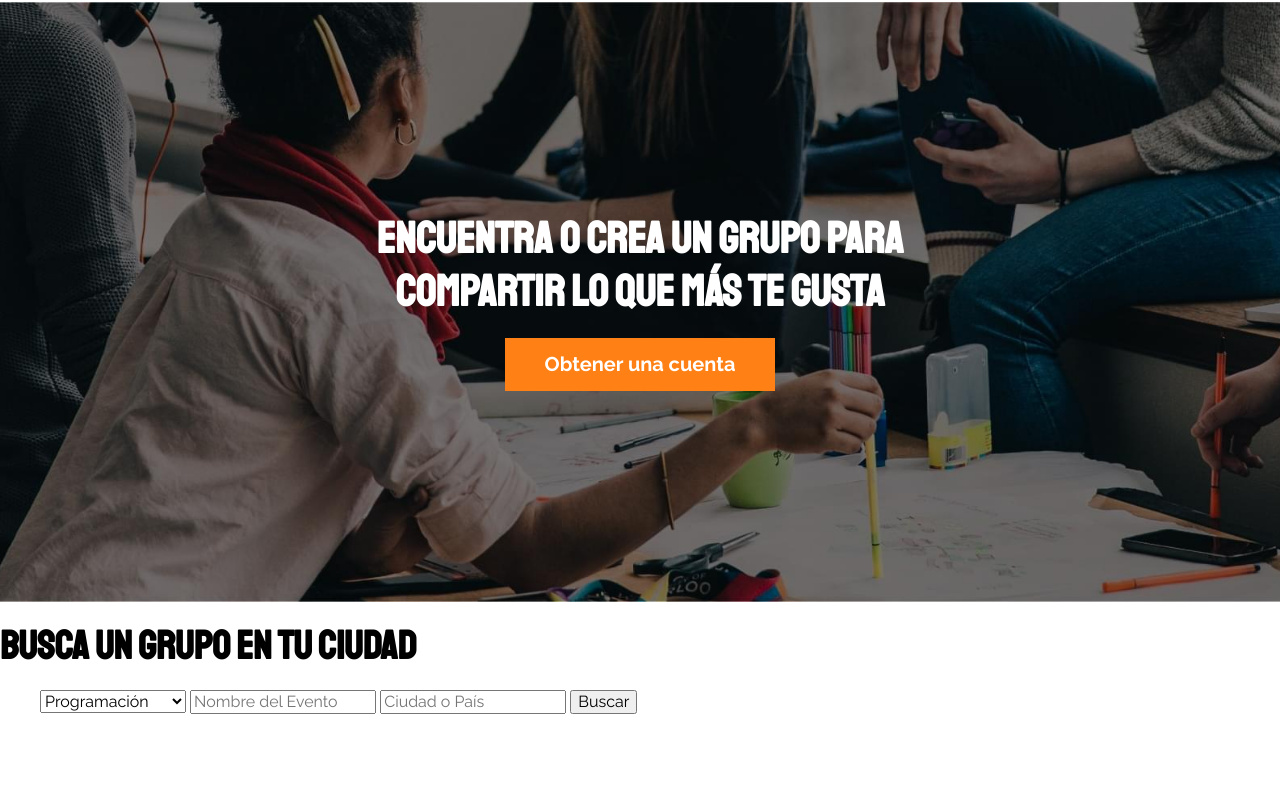
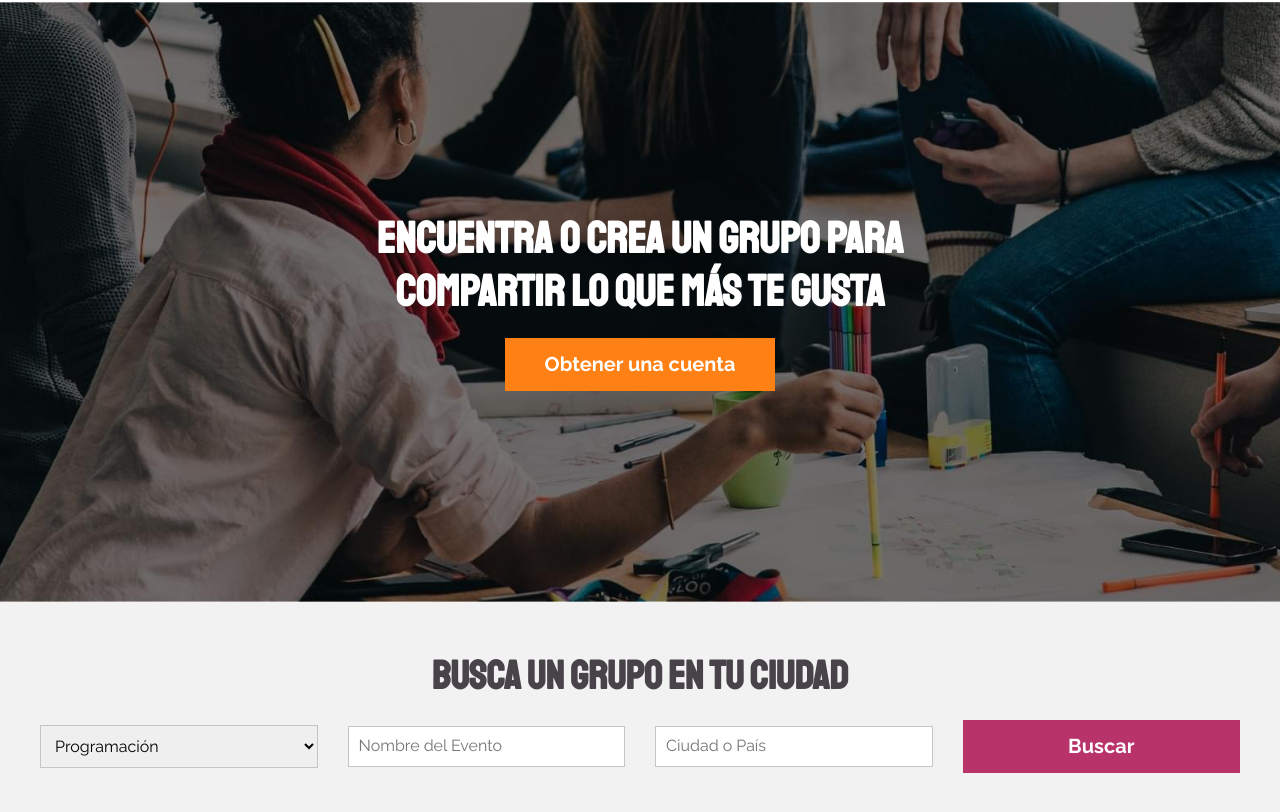
Before and after one commit to HugoAvila-Dev/Meeti, a website: page index.html in a window 1280 px wide. Shown: the part 130-942 px from the top of the page. Before the commit the page ends 844 px from the top, so only its background shows below. Drawn offline with Linux system fonts and the light colour scheme.

Commit message:
css a formulario

```diff
--- a/index.html
+++ b/index.html
@@ -46,8 +46,8 @@
                     <option>Libros</option>
                     <option>Emprendimiento</option>
                 </select>
-                <input class="fomulario__campo" type="text" placeholder="Nombre del Evento">
-                <input class="fomulario__campo" type="text" placeholder="Ciudad o País">
+                <input class="formulario__campo" type="text" placeholder="Nombre del Evento">
+                <input class="formulario__campo" type="text" placeholder="Ciudad o País">
                 <input class="formulario__submit" type="submit" value="Buscar">
             </form>
         </div>
--- /dev/null
+++ b/src/scss/ui/contenido/_busqueda.scss
@@ -0,0 +1,34 @@
+@use 'base/variables' as v;
+@use 'base/mixins' as m;
+
+.busqueda {
+    background-color: v.$grisClaro;
+    padding: 5rem 0;
+
+    &__heading {
+        text-align: center;
+        margin: 0;
+        color: v.$gris;
+    }
+}
+.formulario {
+    margin-top: 2rem;
+    display: flex;
+    flex-direction: column;
+    @include m.tablet {
+        @include m.grid(4, 3rem);
+        align-items: center;
+     }
+    &__campo {
+        border: 1px solid lighten(v.$gris, 50%);
+        padding: 1rem;
+        margin-bottom: 2rem;
+        @include m.tablet {
+            margin-bottom: 0;
+         }
+    }
+    &__submit {
+        @include m.boton(v.$primario, v.$blanco);
+        margin-top: 0;
+    }
+}
--- a/src/scss/ui/contenido/_index.scss
+++ b/src/scss/ui/contenido/_index.scss
@@ -1 +1,2 @@
 @forward 'hero';
+@forward 'busqueda';
```
Also changed, not shown: build/css/app.css, 1 other file.
